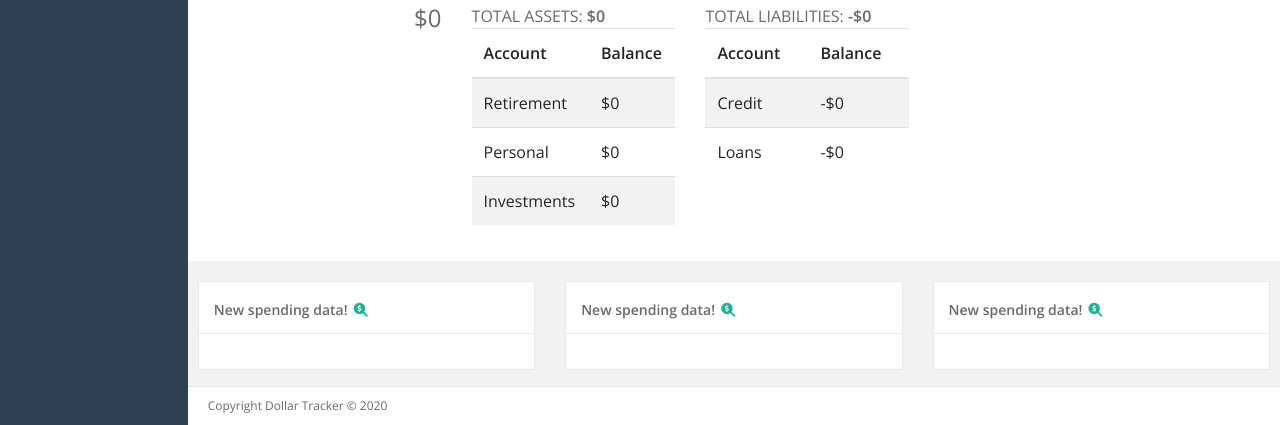
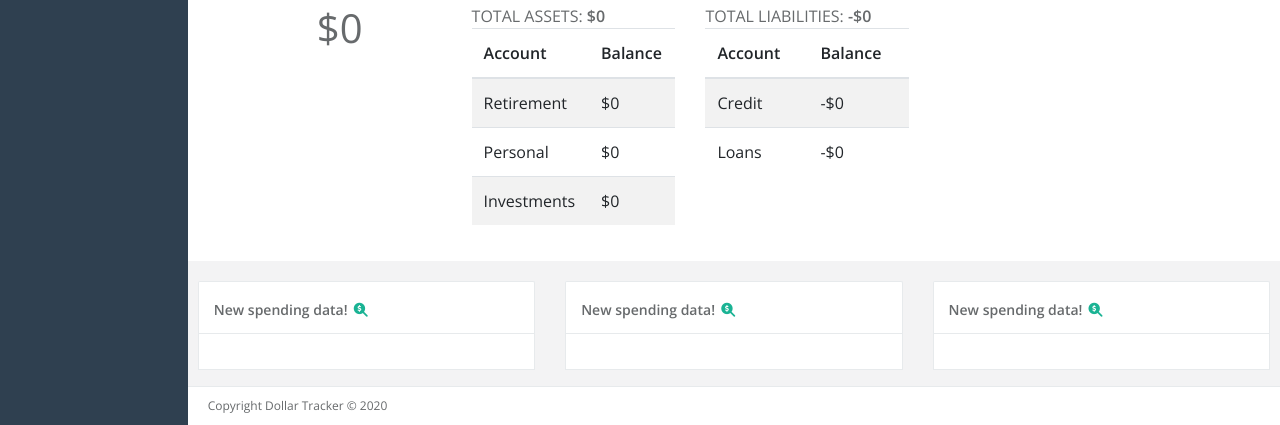
Before and after one commit to rooneyshuman/dollar-tracker, a Flask app: template templates/index.html in a window 1280 px wide. Shown: the part 622-1047 px from the top of the page. Run offline with Flask 2, Linux system fonts and the light colour scheme; the template is opened without the code that fills it: most values are stand-ins (such as "Sample title", 1, 10 or a date in 2020); some libraries are stand-ins or nearby versions; some web fonts are replaced.

Commit message:
Add styling for net worth elements

```diff
--- a/static/sass/main.scss
+++ b/static/sass/main.scss
@@ -303,7 +303,12 @@ a:hover .nav-icon:before {
 
 #net_worth_text,
 #net_worth_amt {
-  text-align: right;
+  text-align: center;
+}
+
+#net_worth_val {
+  font-weight: 400;
+  font-size: 40px;
 }
 
 #net_worth_text>h4 {
```
Also changed, not shown: 1 other file.
